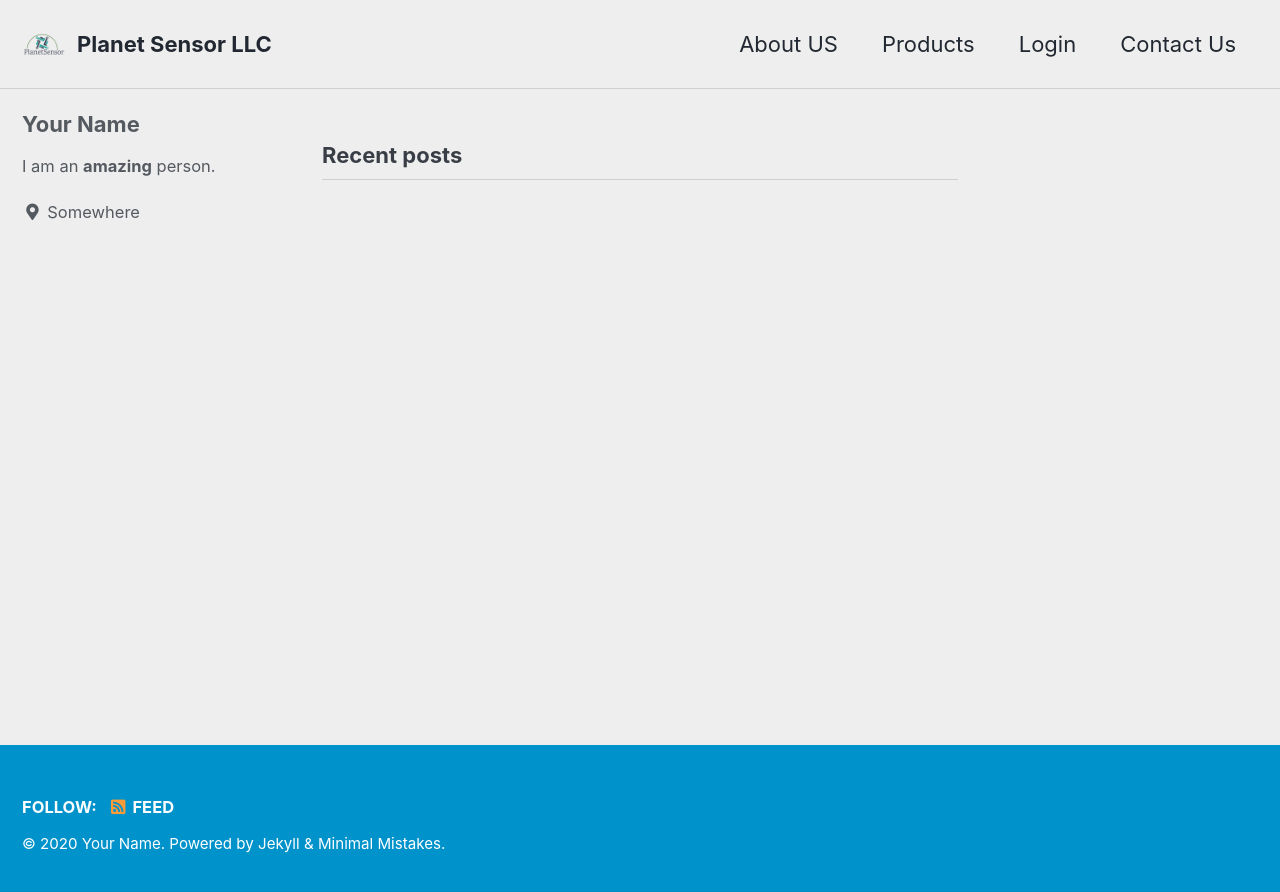
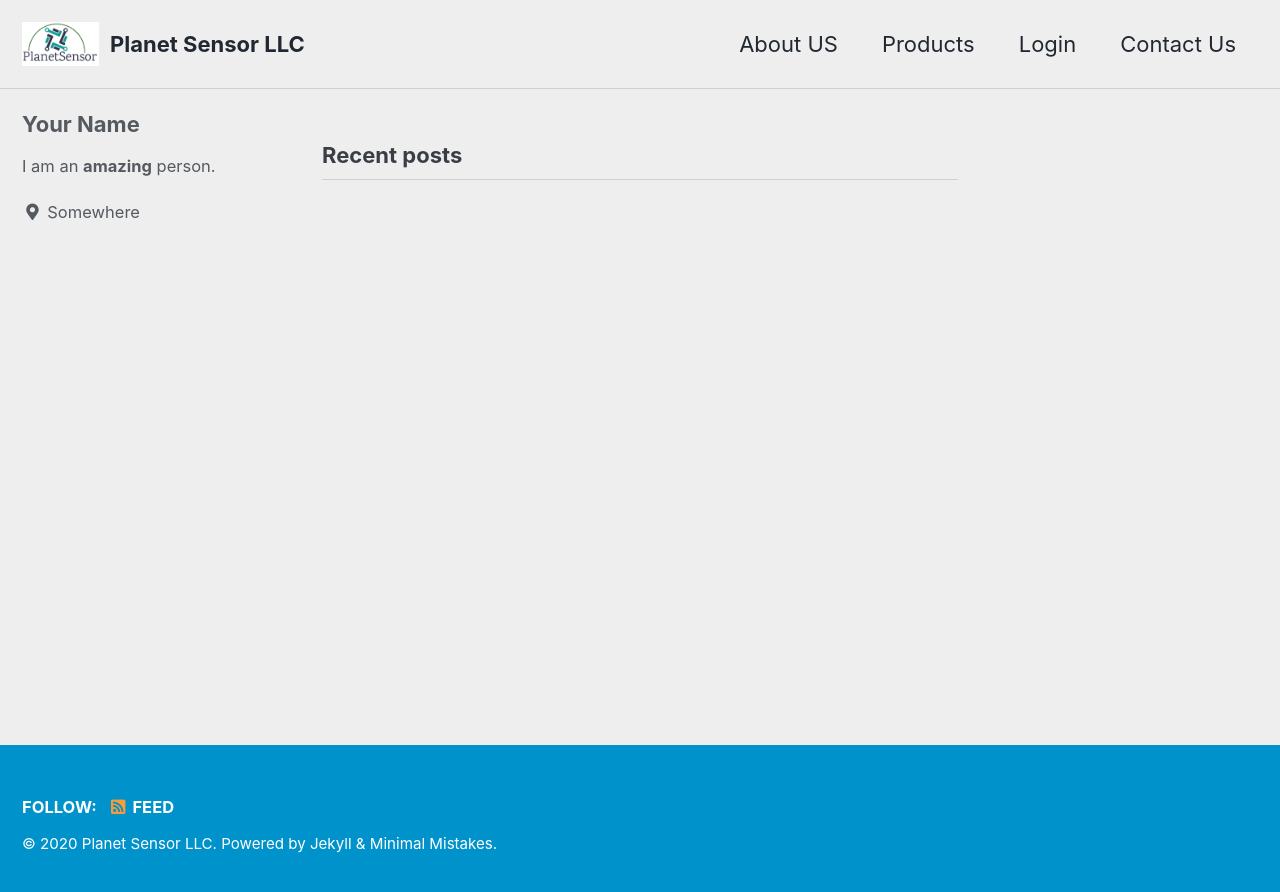
Before and after one commit to PlanetSensor/PlanetSensor.github.io, a Jekyll site: the page built from index.html, in a window 1280 px wide. Shown: the top 892 px of the page. Built offline with Jekyll 4.4.1, drawn with Linux system fonts in a browser that asks for light colours; cached includes are drawn as plain includes; the list of posts is cut into pages by our own code.

Commit message:
update logo

```diff
--- a/_config.yml
+++ b/_config.yml
@@ -22,13 +22,13 @@ layout                   : splash
 title                    : "Planet Sensor LLC"
 title_separator          : "-"
 subtitle                 : # site tagline that appears below site title in masthead
-name                     : "Your Name"
+name                     : #"Your Name"
 description              : "Platform to increase visibility of your industrial IoT devices"
 url                      : # the base hostname & protocol for your site e.g. "https://mmistakes.github.io"
 baseurl                  : # the subpath of your site, e.g. "/blog"
 repository               : # GitHub username/repo-name e.g. "mmistakes/minimal-mistakes"
 teaser                   : # path of fallback teaser image, e.g. "/assets/images/500x300.png"
-logo                     : "/assets/images/logo.png"
+logo                     : "/assets/images/logo2.png"
 masthead_title           : # overrides the website title displayed in the masthead, use " " for no title
 # breadcrumbs            : false # true, false (default)
 words_per_minute         : 200
```
Also changed, not shown: assets/images/logo2.png (added).
